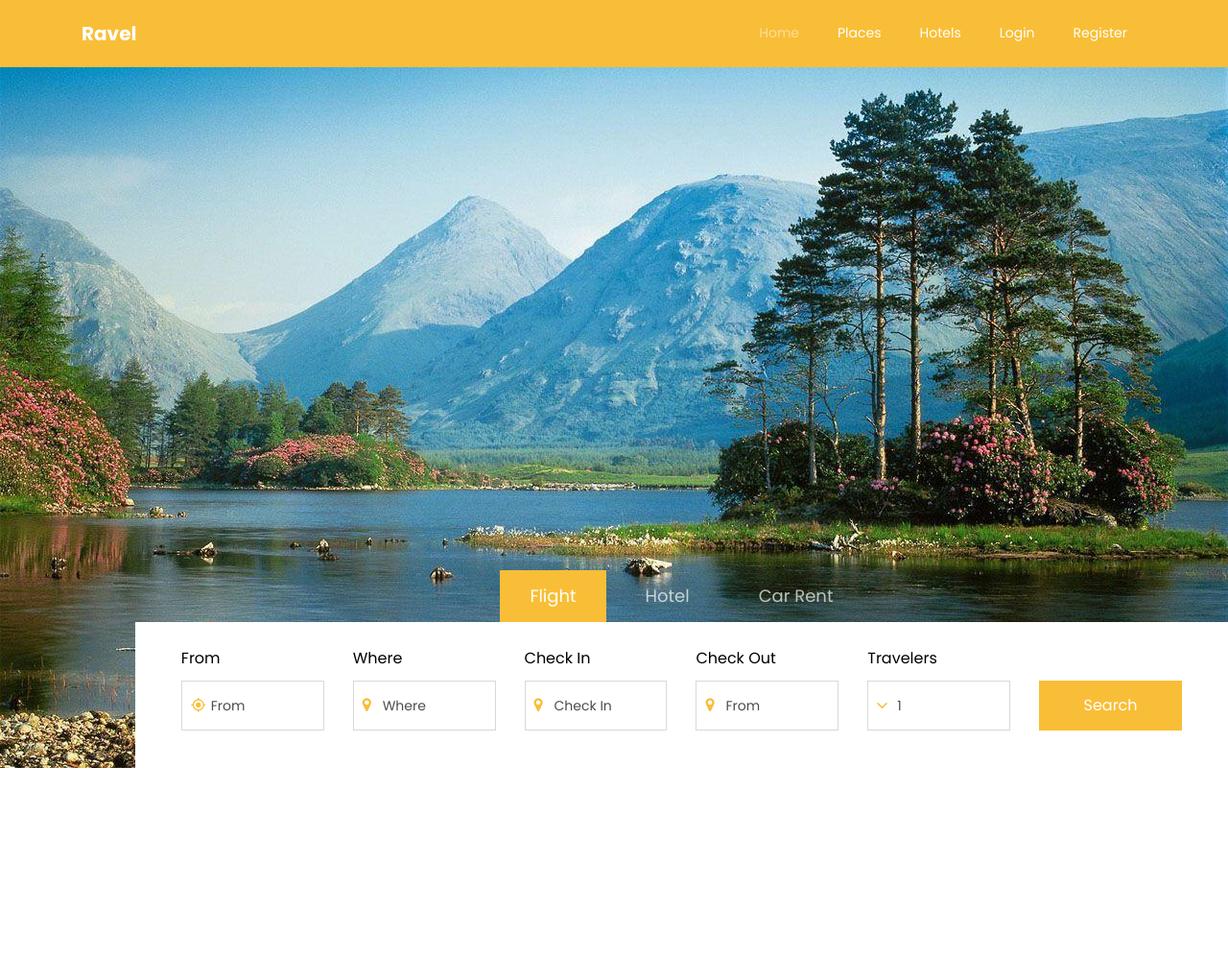
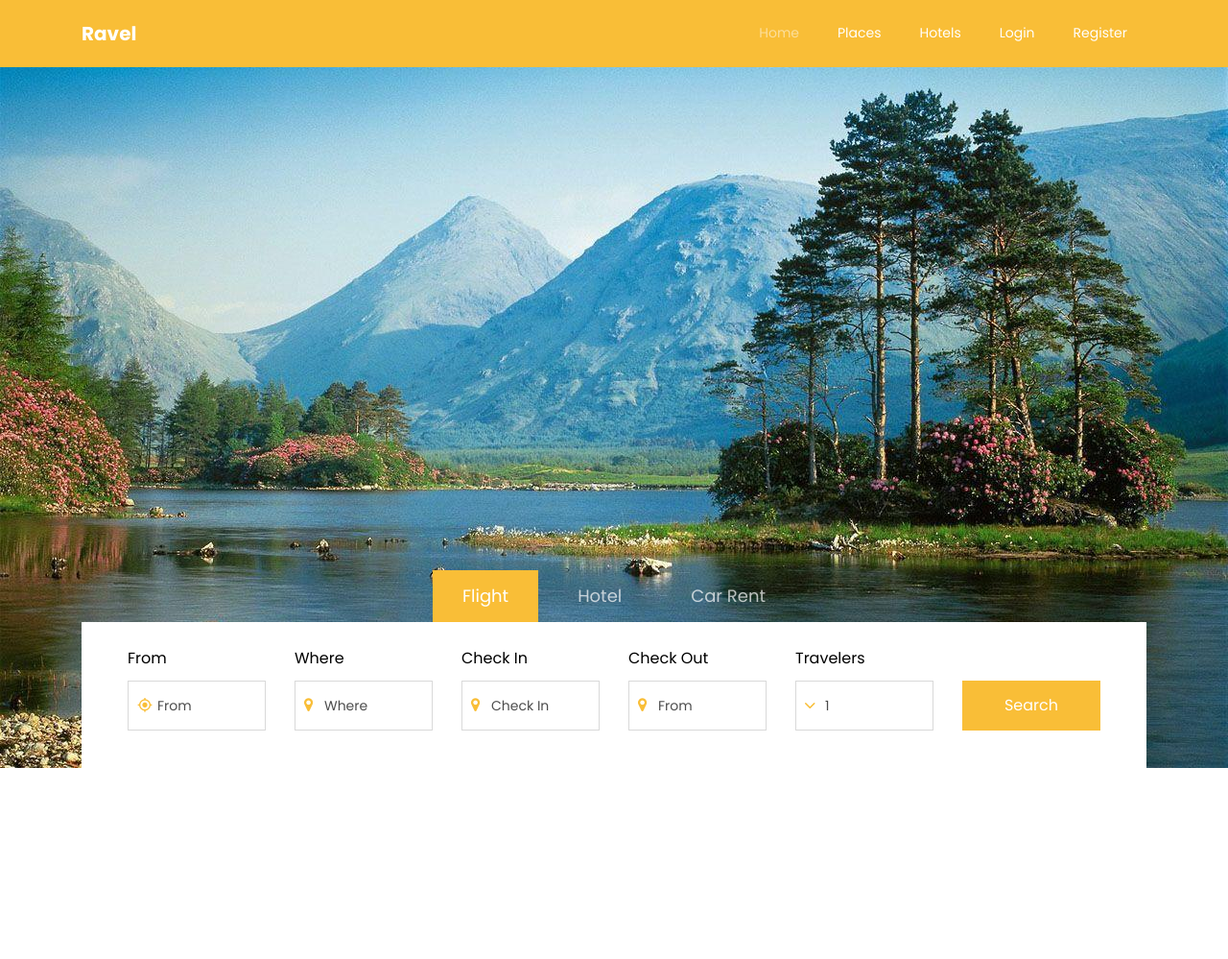
Before and after one commit to akillkumar/ravel, a Django app: page /myapp/ in a window 1280 px wide. Shown: the top 999 px of the page at 96% size. Run offline with Django 3.2, Linux system fonts and the light colour scheme; data comes from the database, SQL or seed files in the repository; both versions use the stored data as it was after the commit; some libraries are stand-ins or nearby versions; some web fonts are replaced.

Commit message:
Updated DB

```diff
--- a/myapp/templates/myapp/index.html
+++ b/myapp/templates/myapp/index.html
@@ -64,7 +64,7 @@
     </div>
 
     <section class="ftco-section justify-content-end ftco-search">
-    	<div class="container-wrap ml-auto">
+    	<div class="container">
     		<div class="row no-gutters">
           <div class="col-md-12 nav-link-wrap">
             <div class="nav nav-pills justify-content-center text-center" id="v-pills-tab" role="tablist" aria-orientation="vertical">
```
Also changed, not shown: db.sqlite3 (added).
